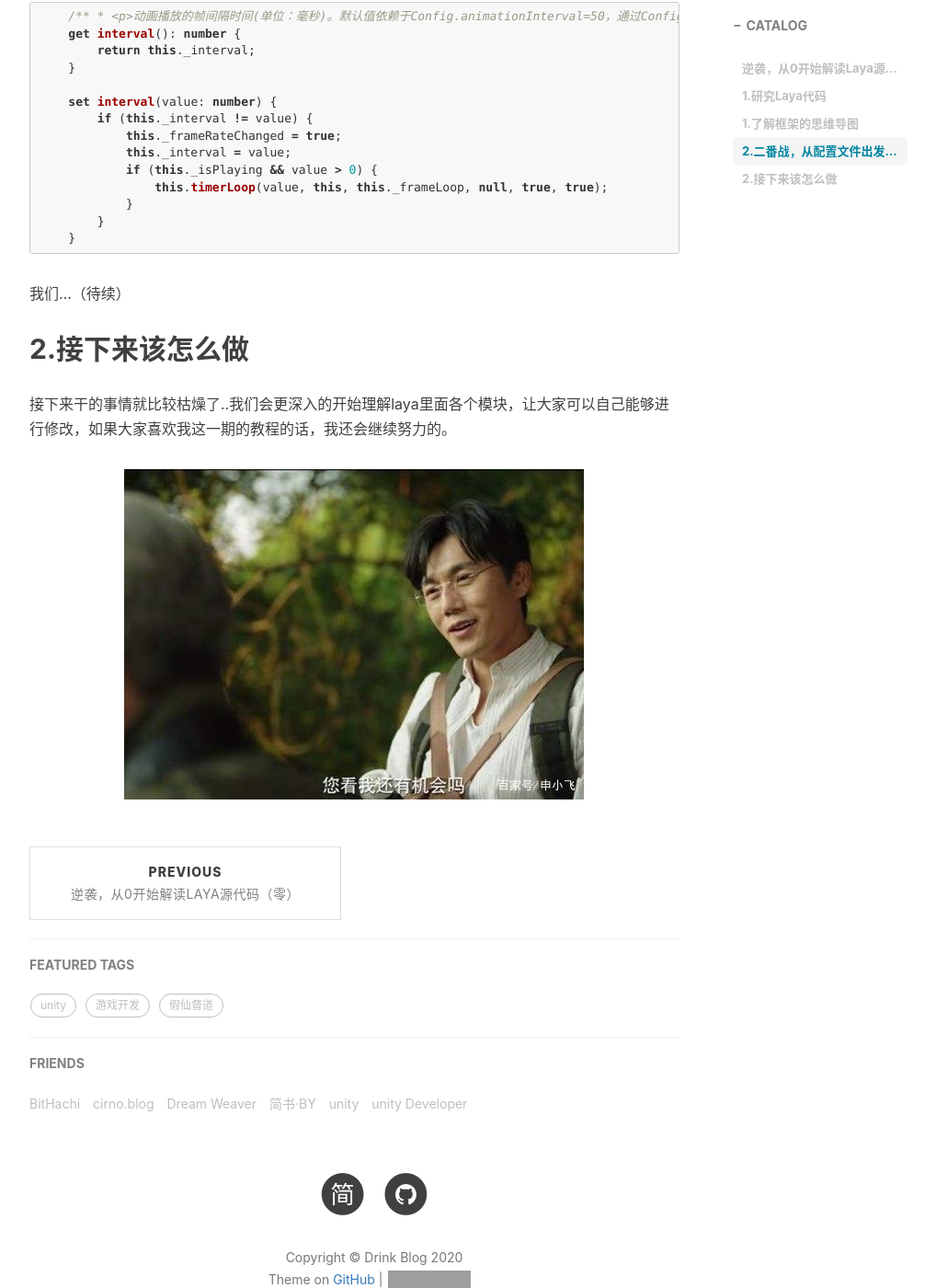
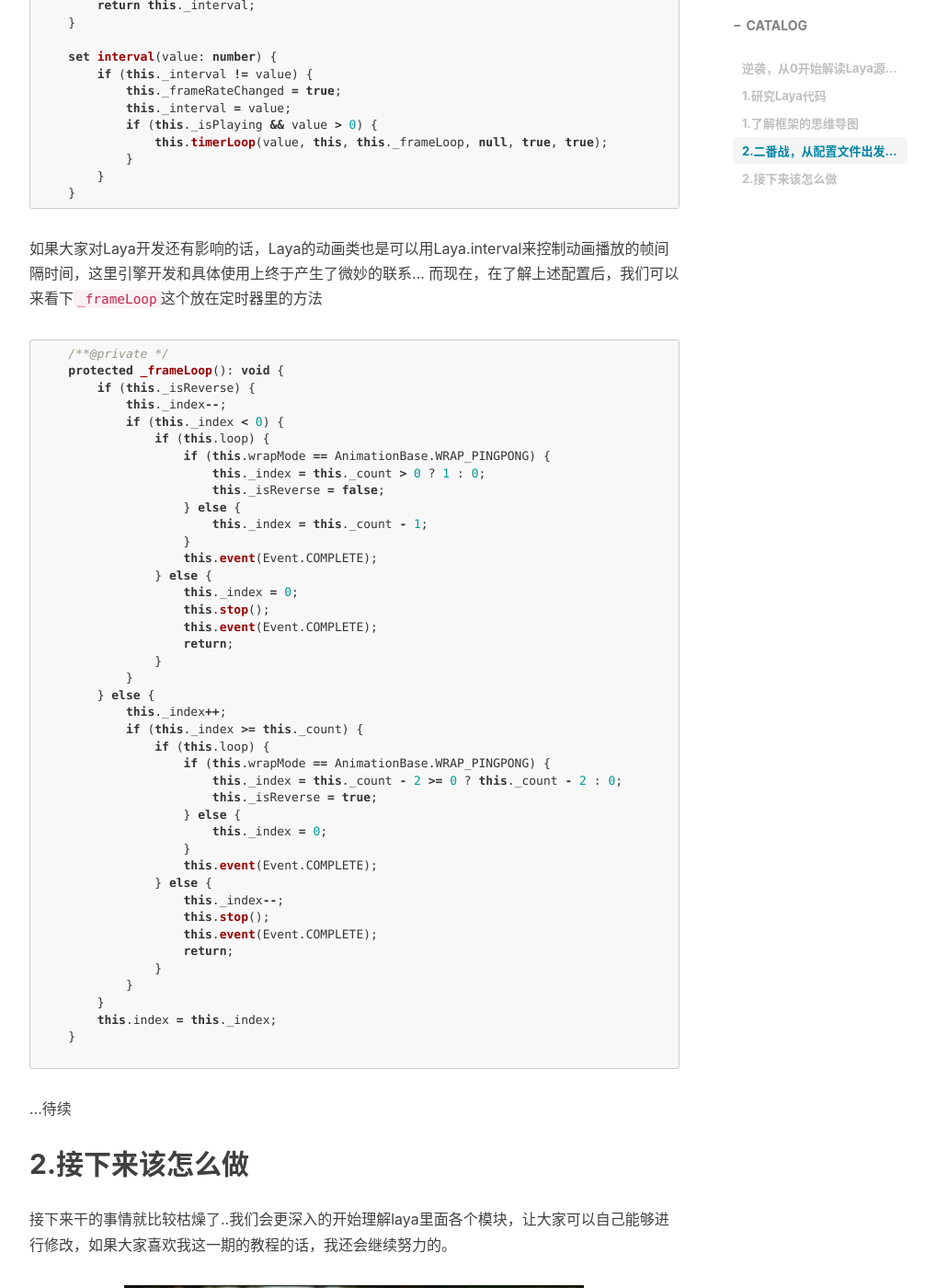
Before and after one commit to Drinkwang/jekyll2, a Jekyll site: the page built from _posts/2020-11-09-DecipheringLayaSourceCode1.md, in a window 1280 px wide and 1400 px high, scrolled down 3671 px. Shown: the whole window at 92% size, without its empty margins (233-1239 px from the left). Built offline with Jekyll 4.4.1, drawn with Linux system fonts in a browser that asks for light colours; nearby versions of some CDN libraries; comment, search, counter and statistics services are not loaded; grey boxes are pictures that could not be loaded.

Commit message:
DecipheringLayaSourceCode1 change2

````diff
--- a/_posts/2020-11-09-DecipheringLayaSourceCode1.md
+++ b/_posts/2020-11-09-DecipheringLayaSourceCode1.md
@@ -92,7 +92,7 @@ export class Config {
 ```
 我们可以直接对Config这个类使用Shift+f12(Go to reference)，如这样
 
-![image]({{ "/assets/Laya/layaSourceConfig.jpg" | absolute_url }})
+![image]({{ "/assets/Laya/layaSourceConfig.png" | absolute_url }})
 
 要想读懂源代码，GotoReference不可少，这个config明显的在许多类中被调用过，如Laya.ts，Laya3D.ts，以及AnimationBase、Stage、Render、Mesh2D.ts，而实际上这些类就是Laya引擎的主干（至少目前我们学习时候可以这样看作）。上篇文章，我们介绍了Laya.ts和Laya3D.ts,那么我们这堂课就去讲讲有关动画的AnimationBase类的相关内容。
 
@@ -159,7 +159,54 @@ export class Config {
         }
     }
 ```
-我们...（待续）
+如果大家对Laya开发还有影响的话，Laya的动画类也是可以用Laya.interval来控制动画播放的帧间隔时间，这里引擎开发和具体使用上终于产生了微妙的联系...  而现在，在了解上述配置后，我们可以来看下`_frameLoop`这个放在定时器里的方法
+
+```typescript
+    /**@private */
+    protected _frameLoop(): void {
+        if (this._isReverse) {
+            this._index--;
+            if (this._index < 0) {
+                if (this.loop) {
+                    if (this.wrapMode == AnimationBase.WRAP_PINGPONG) {
+                        this._index = this._count > 0 ? 1 : 0;
+                        this._isReverse = false;
+                    } else {
+                        this._index = this._count - 1;
+                    }
+                    this.event(Event.COMPLETE);
+                } else {
+                    this._index = 0;
+                    this.stop();
+                    this.event(Event.COMPLETE);
+                    return;
+                }
+            }
+        } else {
+            this._index++;
+            if (this._index >= this._count) {
+                if (this.loop) {
+                    if (this.wrapMode == AnimationBase.WRAP_PINGPONG) {
+                        this._index = this._count - 2 >= 0 ? this._count - 2 : 0;
+                        this._isReverse = true;
+                    } else {
+                        this._index = 0;
+                    }
+                    this.event(Event.COMPLETE);
+                } else {
+                    this._index--;
+                    this.stop();
+                    this.event(Event.COMPLETE);
+                    return;
+                }
+            }
+        }
+        this.index = this._index;
+    }
+
+```
+
+...待续
 
 ## 2.接下来该怎么做
 
````
